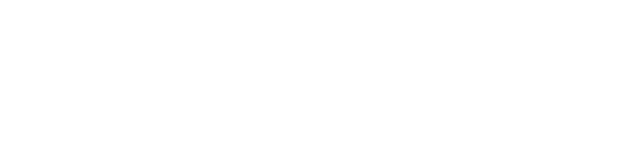
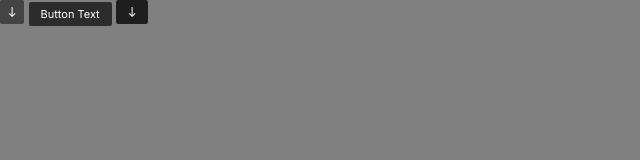
Before and after one commit to argo20k/streamkit-website-v2, a plain HTML site: page index.html in a window 1280 px wide. Shown: the whole page, without its empty margins (0-640 px from the left). Drawn offline with Linux system fonts and the light colour scheme.

Commit message:
index.html + style.css
adding htlm elements and some styles

```diff
--- a/index.html
+++ b/index.html
@@ -4,8 +4,21 @@
 		<meta charset="UTF-8" />
 		<meta name="viewport" content="width=device-width, initial-scale=1.0" />
 		<title>figma to streamkit website</title>
+		<link href="https://fonts.googleapis.com/css?family=Inter" rel="stylesheet" />
 		<link rel="stylesheet" href="style.css" />
 		<script defer src="app.js"></script>
 	</head>
-	<body></body>
+	<body>
+		<button class="icon">
+			<svg xmlns="http://www.w3.org/2000/svg" width="8" height="12" viewBox="0 0 8 12" fill="none">
+				<path fill-rule="evenodd" clip-rule="evenodd" d="M4.10349 11.122L7.45749 7.76898L6.74949 7.06098L4.60349 9.20798V0.914978H3.60349L3.60349 9.20798L1.45749 7.06098L0.749489 7.76898L4.10349 11.122Z" fill="white" />
+			</svg>
+		</button>
+		<button class="text">Button Text</button>
+		<button class="dropdown_option">
+			<svg xmlns="http://www.w3.org/2000/svg" width="8" height="12" viewBox="0 0 8 12" fill="none">
+				<path fill-rule="evenodd" clip-rule="evenodd" d="M4.10349 11.122L7.45749 7.76898L6.74949 7.06098L4.60349 9.20798V0.914978H3.60349L3.60349 9.20798L1.45749 7.06098L0.749489 7.76898L4.10349 11.122Z" fill="white" />
+			</svg>
+		</button>
+	</body>
 </html>
--- a/style.css
+++ b/style.css
@@ -35,8 +35,9 @@
 	/* width */
 	--width1: 0.75rem;
 	--width2: 1rem;
-	--width3: 15rem;
-	--width4: 20rem;
+	--width3: 1.5rem;
+	--width4: 15rem;
+	--width5: 20rem;
 	/* height */
 	--height1: 0.75rem;
 	--height2: 1.5rem;
@@ -56,3 +57,53 @@
 	--radius1: 0.0625rem;
 	--radius2: 0.125rem;
 }
+
+body {
+	margin: 0;
+	/* background-color: var(--bg-primary); */
+	background-color: grey;
+
+	font-family: 'Inter';
+	color: var(--text-primary);
+}
+
+input,
+textarea,
+button {
+	background-color: var(--bg-primary);
+	color: var(--text-primary);
+
+	font-family: Inter;
+	font-size: 0.6875rem;
+	font-style: normal;
+	font-weight: 500;
+	line-height: normal;
+}
+
+button {
+	display: inline-flex;
+	justify-content: center;
+	align-items: center;
+	flex-shrink: 0;
+	border: 0;
+
+	height: var(--height2);
+	padding: 0 var(--padding2);
+	gap: var(--gap2);
+	border-radius: var(--radius2);
+}
+button:hover {
+	background-color: var(--bg-secondary);
+}
+
+button.icon {
+	padding: 0;
+	width: var(--width3);
+}
+
+button.dropdown_option {
+	background-color: var(--bg-tertiary);
+}
+button.dropdown_option:hover {
+	background-color: var(--focus-bg-primary);
+}
```
